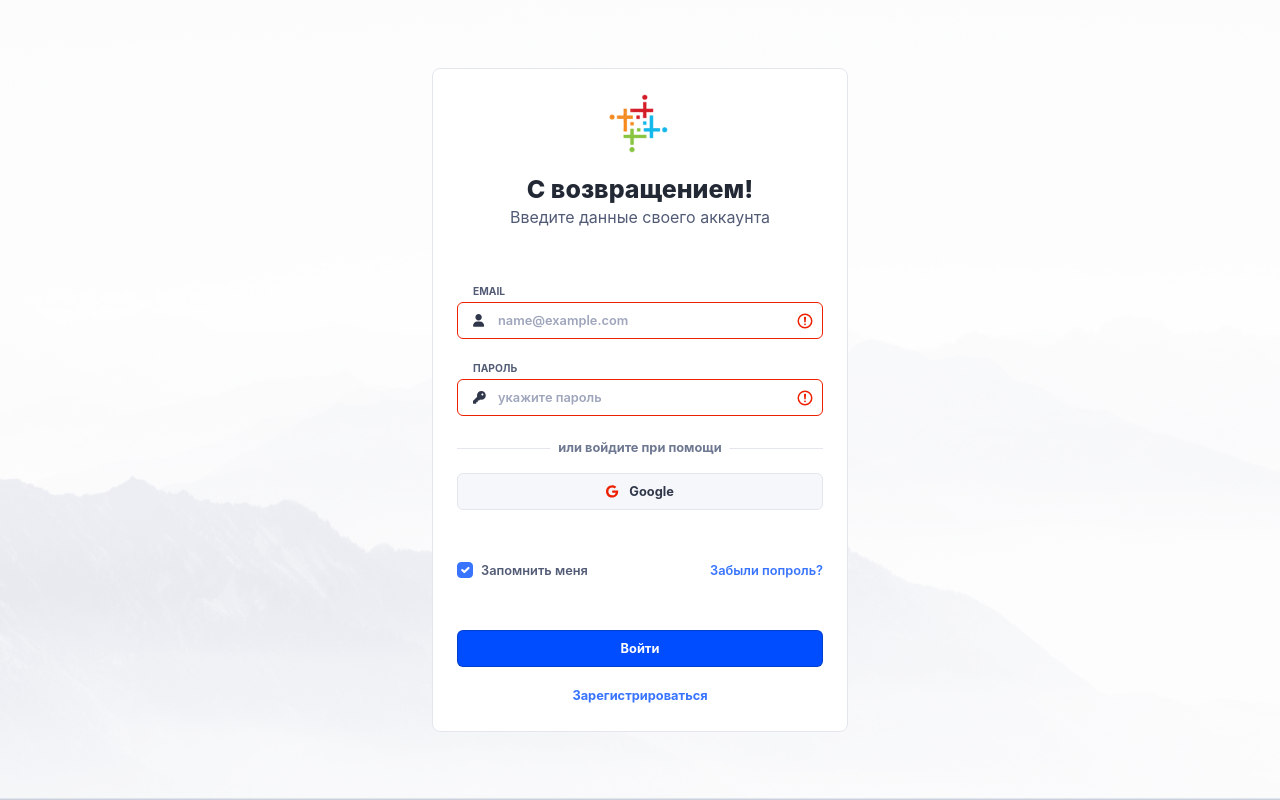
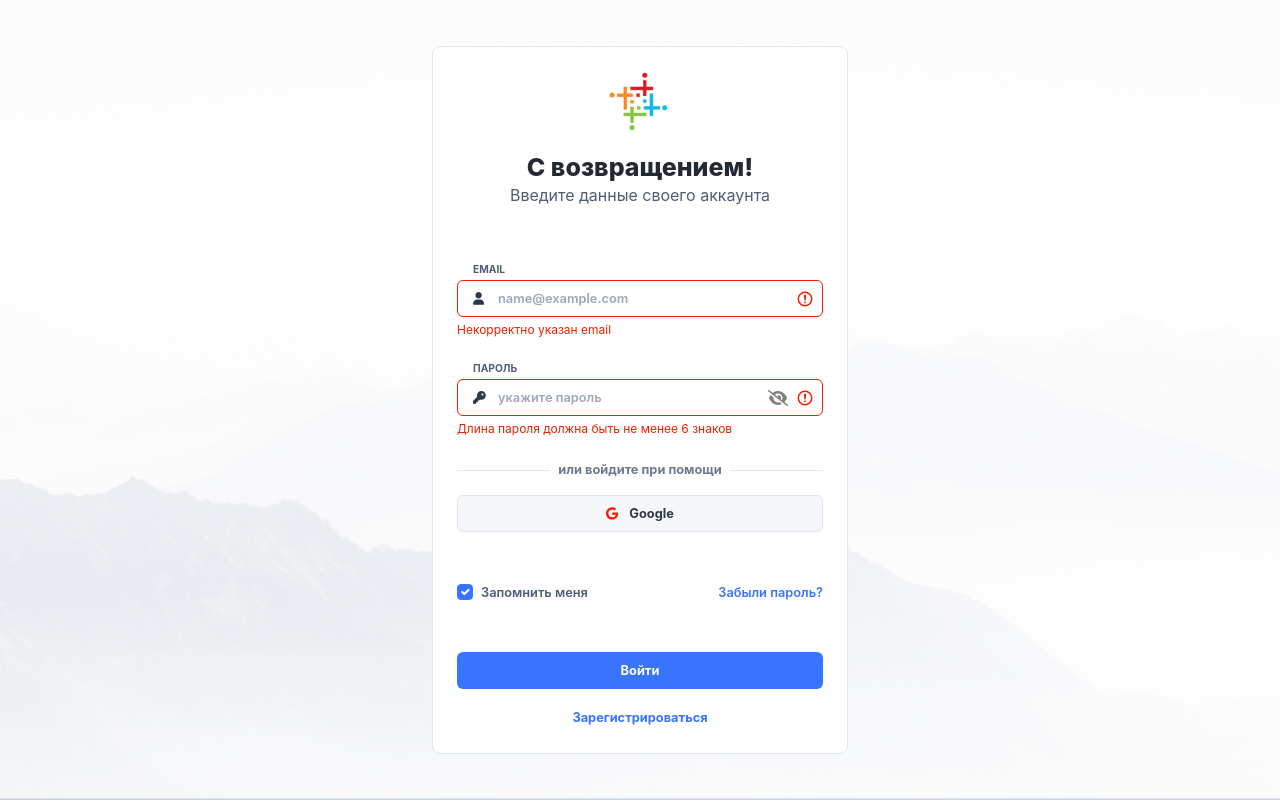
Before and after one commit to lavrenyk/vue3-bplan-app, a Vue app: page /login in a window 1280 px wide. Both pictures are taken after a click on the button "Войти". Built offline with nearby package versions, Linux system fonts and the light colour scheme.

Commit message:
workStamp 800

```diff
--- a/public/index.html
+++ b/public/index.html
@@ -5,6 +5,7 @@
     <meta http-equiv="X-UA-Compatible" content="IE=edge">
     <meta name="viewport" content="width=device-width,initial-scale=1.0">
     <link rel="icon" href="<%= BASE_URL %>favicon.ico">
+    <script src="https://kit.fontawesome.com/032f6b36f9.js" crossorigin="anonymous"></script>
     <title><%= htmlWebpackPlugin.options.title %></title>
   </head>
   <body>
--- a/src/App.vue
+++ b/src/App.vue
@@ -17,7 +17,6 @@ export default defineComponent({
   },
   computed: {
     layout() {
-      console.log(this.$route)
       return (this.$route.meta.layout || 'empty') + '-layout'
     }
   }
--- a/src/components/TopNavbar.vue
+++ b/src/components/TopNavbar.vue
@@ -71,7 +71,7 @@
         </div>
         <ul class="navbar-nav mx-auto mb-2 mb-lg-0">
           <li class="nav-item border-bottom border-bottom-lg-0">
-            <router-link to="/business-planning"
+            <router-link to="#"
               class="nav-link lh-1 py-0 fs--1 fw-bold text-uppercase py-4  active" aria-current="page">
               Планируем
             </router-link>
--- a/src/store/auth.js
+++ b/src/store/auth.js
@@ -1,5 +1,5 @@
 import { signInWithEmailAndPassword } from "firebase/auth";
-// import router  from "@/router";
+import router  from "@/router";
 import { auth } from "@/firebase";
 
 export default {
@@ -22,7 +22,8 @@ export default {
         return
       }
 
-      commit("SET_CURRENT_USER", auth.currentUser);
+      commit("setCurrentUser", auth.currentUser);
+      router.push('/')
 
       return true;
     }
--- a/src/store/user.js
+++ b/src/store/user.js
@@ -10,7 +10,7 @@ export default {
     getCurrentUser: state => { return state.currentUser },
   },
 
-  nutations: {
+  mutations: {
     setCurrentUser(state, payload) {
       state.currentUser = payload;
     },
--- a/src/views/LandingView.vue
+++ b/src/views/LandingView.vue
@@ -55,16 +55,16 @@
       <div class="position-absolute w-100 h-100 start-0 end-0" style="bottom: -350px; transform: skewY(-8deg);
         background: linear-gradient(102.27deg, #38ABFF 4.69%, #3874FF 106.27%)">
       </div>
-      <div class="bg-holder" style="background-image:url(@/assets/img/bg/bg-left-24.png);background-size:auto;background-position:left center;">
+      <div class="bg-holder" style="background-image: 'url(' +  required('@/assets/img/bg/bg-left-24.png');background-size:auto;background-position:left center;">
       </div>
       <!--/.bg-holder-->
-      <div class="bg-holder" style="background-image:url(@/assets/img/bg/bg-right-24.png);background-size:auto;background-position:right center;">
+      <div class="bg-holder" style="background-image: 'url(' +  required('@/assets/img/bg/bg-right-24.png');background-size:auto;background-position:right center;">
       </div>
       <!--/.bg-holder-->
       <div class="row justify-content-center">
         <div class="col-12 text-center">
           <div class="card py-md-9 px-md-13 border-0 z-index-1 shadow-lg">
-            <div class="bg-holder" style="background-image:url(@/assets/img/bg/bg-38.png);background-position:center;background-size:100%;">
+            <div class="bg-holder" style="background-image: 'url(' +  required('@/assets/img/bg/bg-38.png');background-position:center;background-size:100%;">
             </div>
             <!--/.bg-holder-->
             <div class="card-body position-relative">
--- a/src/views/auth/SignInView.vue
+++ b/src/views/auth/SignInView.vue
@@ -32,6 +32,10 @@
                         <path fill="currentColor" d="M224 256c70.7 0 128-57.31 128-128s-57.3-128-128-128C153.3 0 96 57.31 96 128S153.3 256 224 256zM274.7 304H173.3C77.61 304 0 381.6 0 477.3c0 19.14 15.52 34.67 34.66 34.67h378.7C432.5 512 448 496.5 448 477.3C448 381.6 370.4 304 274.7 304z"></path>
                       </svg><!-- <span class="fas fa-user text-900 fs--1 form-icon"></span> Font Awesome fontawesome.com -->
                     </div>
+                    <div v-if="v$.email.$error"
+                      class="invalid-feedback">
+                      Некорректно указан email
+                    </div>
                   </div>
                   <div class="mb-3 text-start">
                     <label class="form-label" for="password">Пароль</label>
@@ -40,12 +44,26 @@
                         class="form-control form-icon-input"
                         :class="{'is-invalid': v$.password.$error}"
                         id="password"
-                        type="password"
+                        :type="showPassword ? 'text' : 'password'"
                         placeholder="укажите пароль"
                         :disabled="loading">
                       <svg class="svg-inline--fa fa-key text-900 fs--1 form-icon" aria-hidden="true" focusable="false" data-prefix="fas" data-icon="key" role="img" xmlns="http://www.w3.org/2000/svg" viewBox="0 0 512 512" data-fa-i2svg="">
                         <path fill="currentColor" d="M282.3 343.7L248.1 376.1C244.5 381.5 238.4 384 232 384H192V424C192 437.3 181.3 448 168 448H128V488C128 501.3 117.3 512 104 512H24C10.75 512 0 501.3 0 488V408C0 401.6 2.529 395.5 7.029 391L168.3 229.7C162.9 212.8 160 194.7 160 176C160 78.8 238.8 0 336 0C433.2 0 512 78.8 512 176C512 273.2 433.2 352 336 352C317.3 352 299.2 349.1 282.3 343.7zM376 176C398.1 176 416 158.1 416 136C416 113.9 398.1 96 376 96C353.9 96 336 113.9 336 136C336 158.1 353.9 176 376 176z"></path>
-                      </svg><!-- <span class="fas fa-key text-900 fs--1 form-icon"></span> Font Awesome fontawesome.com --></div>
+                      </svg><!-- <span class="fas fa-key text-900 fs--1 form-icon"></span> Font Awesome fontawesome.com -->
+                      <span @click="showPaswordToggle"
+                        class="p-0">
+                        <i class="fa-solid fa-eye-slash cursor-pointer password-toggler"
+                          :class="{
+                            'fa-eye': showPassword,
+                            'is-invalid': v$.password.$error
+                          }">
+                        </i>
+                      </span>
+                    </div>
+                    <div v-if="v$.password.$error"
+                      class="invalid-feedback">
+                      Длина пароля должна быть не менее {{ passwordMinLength }} знаков
+                    </div>
                   </div>
                   <div class="position-relative">
                     <hr class="bg-200 mt-5 mb-4">
@@ -66,13 +84,18 @@
                     </div>
                     <div class="col-auto">
                       <a class="fs--1 fw-semi-bold" href="#">
-                        Забыли попроль?
+                        Забыли пароль?
                       </a>
                     </div>
                   </div>
-                  <button @click.prevent="signIn"
+                  <button v-if="!loading"
+                    @click.prevent="signIn"
                     class="btn btn-primary w-100 mb-3">
                     Войти
+                  </button>
+                  <button v-if="loading"
+                    class="btn btn-primary w-100 mb-3 p-1" type="button" disabled>
+                    <span class="spinner-grow spinner-grow-sm" role="status"></span>
                   </button>
                   <div class="text-center">
                     <a class="fs--1 fw-bold" href="#">
@@ -101,14 +124,20 @@ export default defineComponent({
   data: () => ({
     email: '',
     password: '',
+    passwordMinLength: 6,
     showPassword: false,
     loading: false
   }),
   methods: {
     async signIn() {
 
+      this.loading = true;
+
       const isFormCorrect = await this.v$.$validate()
-      if (!isFormCorrect) return
+      if (!isFormCorrect) {
+        this.loading = false;
+        return
+      }
 
       const signInData = {
         email: this.email,
@@ -121,7 +150,10 @@ export default defineComponent({
         console.log("Login granted!");
         // this.$router.push('/');
       }
+
+      this.loading = false;
     },
+
     showPaswordToggle() {
       this.showPassword = !this.showPassword
     }
@@ -135,7 +167,7 @@ export default defineComponent({
       },
       password: {
         required,
-        minLength: minLength(5),
+        minLength: minLength(this.passwordMinLength),
         $lazy: true
       }
     }
@@ -143,6 +175,18 @@ export default defineComponent({
 })
 </script>
 
-<style>
+<style scoped>
+.password-toggler {
+  position: absolute;
+  top: 11px;
+  right: 10px;
+  background: initial;
+  border: none !important;
+  color: gray;
+}
+
+.is-invalid.password-toggler {
+  right: 35px;
+}
 
 </style>
```
Also changed, not shown: src/assets/css/theme.css.
